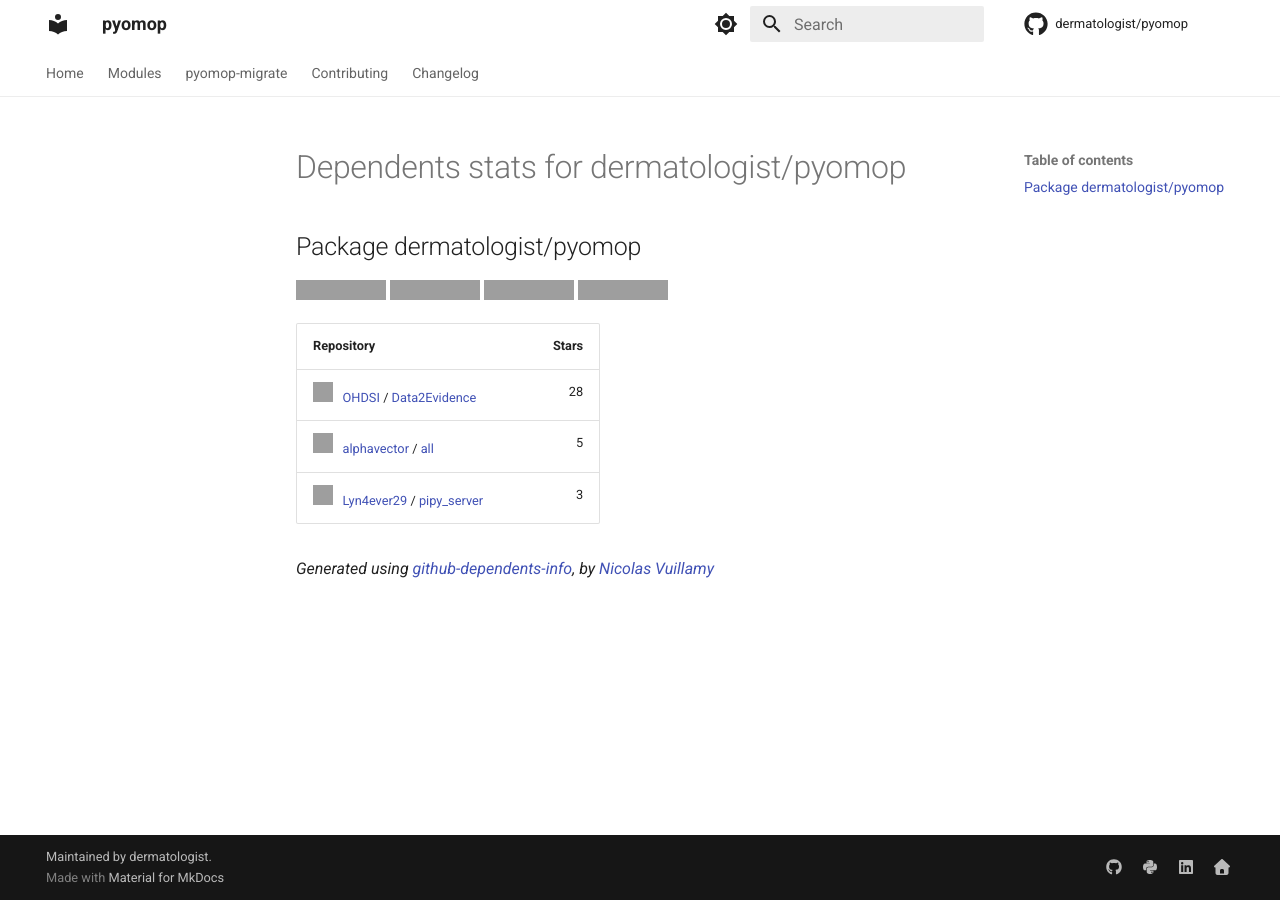
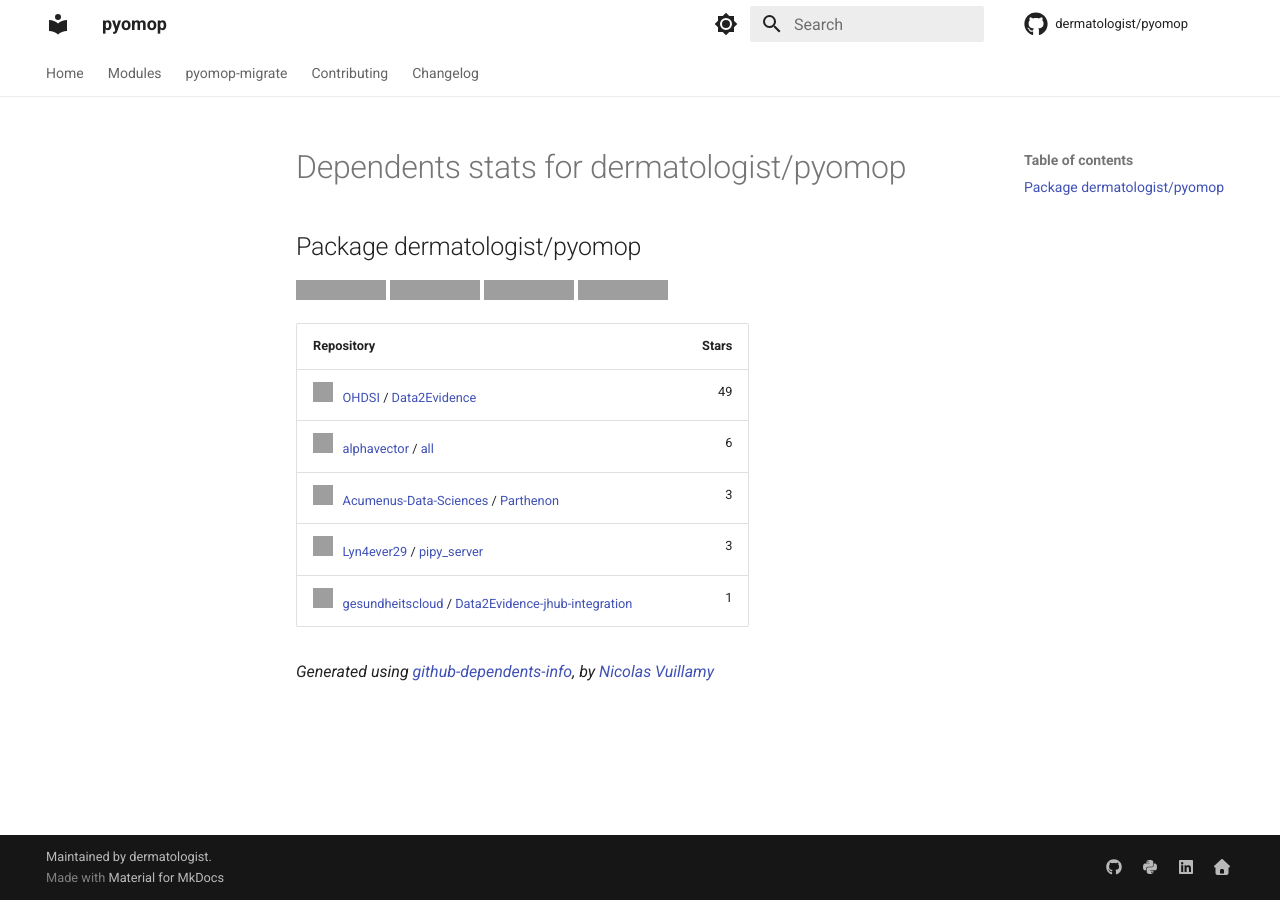
Before and after one commit to dermatologist/pyomop, an MkDocs documentation site: the page built from docs/github-dependents-info.md, in a window 1280 px wide. Built offline with MkDocs 1.6.1 and Material for MkDocs 9.7.7, drawn with Linux system fonts in a browser that asks for light colours; comment, search, counter and statistics services are not loaded; grey boxes are pictures that could not be loaded.

Commit message:
[GitHub Dependents Info] Updated markdown file(s)

```diff
--- a/docs/github-dependents-info.md
+++ b/docs/github-dependents-info.md
@@ -2,16 +2,18 @@
 
 ## Package dermatologist/pyomop
 
-[![Generated by github-dependents-info](https://img.shields.io/static/v1?label=Used%20by&message=3&color=informational&logo=slickpic)](https://github.com/dermatologist/pyomop/network/dependents)
-[![Generated by github-dependents-info](https://img.shields.io/static/v1?label=Used%20by%20(public)&message=3&color=informational&logo=slickpic)](https://github.com/dermatologist/pyomop/network/dependents)
+[![Generated by github-dependents-info](https://img.shields.io/static/v1?label=Used%20by&message=5&color=informational&logo=slickpic)](https://github.com/dermatologist/pyomop/network/dependents)
+[![Generated by github-dependents-info](https://img.shields.io/static/v1?label=Used%20by%20(public)&message=5&color=informational&logo=slickpic)](https://github.com/dermatologist/pyomop/network/dependents)
 [![Generated by github-dependents-info](https://img.shields.io/static/v1?label=Used%20by%20(private)&message=0&color=informational&logo=slickpic)](https://github.com/dermatologist/pyomop/network/dependents)
-[![Generated by github-dependents-info](https://img.shields.io/static/v1?label=Used%20by%20(stars)&message=36&color=informational&logo=slickpic)](https://github.com/dermatologist/pyomop/network/dependents)
+[![Generated by github-dependents-info](https://img.shields.io/static/v1?label=Used%20by%20(stars)&message=62&color=informational&logo=slickpic)](https://github.com/dermatologist/pyomop/network/dependents)
 
 | Repository | Stars  |
 | :--------  | -----: |
-|<img class="avatar mr-2" src="https://avatars.githubusercontent.com/u/6570077?s=40&v=4" width="20" height="20" alt="">  &nbsp; [OHDSI](https://github.com/OHDSI) / [Data2Evidence](https://github.com/OHDSI/Data2Evidence) | 28 |
-|<img class="avatar mr-2" src="https://avatars.githubusercontent.com/u/11805788?s=40&v=4" width="20" height="20" alt="">  &nbsp; [alphavector](https://github.com/alphavector) / [all](https://github.com/alphavector/all) | 5 |
+|<img class="avatar mr-2" src="https://avatars.githubusercontent.com/u/6570077?s=40&v=4" width="20" height="20" alt="">  &nbsp; [OHDSI](https://github.com/OHDSI) / [Data2Evidence](https://github.com/OHDSI/Data2Evidence) | 49 |
+|<img class="avatar mr-2" src="https://avatars.githubusercontent.com/u/11805788?s=40&v=4" width="20" height="20" alt="">  &nbsp; [alphavector](https://github.com/alphavector) / [all](https://github.com/alphavector/all) | 6 |
+|<img class="avatar mr-2" src="https://avatars.githubusercontent.com/u/282996592?s=40&v=4" width="20" height="20" alt="">  &nbsp; [Acumenus-Data-Sciences](https://github.com/Acumenus-Data-Sciences) / [Parthenon](https://github.com/Acumenus-Data-Sciences/Parthenon) | 3 |
 |<img class="avatar mr-2" src="https://avatars.githubusercontent.com/u/25952589?s=40&v=4" width="20" height="20" alt="">  &nbsp; [Lyn4ever29](https://github.com/Lyn4ever29) / [pipy_server](https://github.com/Lyn4ever29/pipy_server) | 3 |
+|<img class="avatar mr-2" src="https://avatars.githubusercontent.com/u/25636481?s=40&v=4" width="20" height="20" alt="">  &nbsp; [gesundheitscloud](https://github.com/gesundheitscloud) / [Data2Evidence-jhub-integration](https://github.com/gesundheitscloud/Data2Evidence-jhub-integration) | 1 |
 
 
 _Generated using [github-dependents-info](https://github.com/nvuillam/github-dependents-info), by [Nicolas Vuillamy](https://github.com/nvuillam)_
```
Also changed, not shown: README.md (+1 -1 lines).
